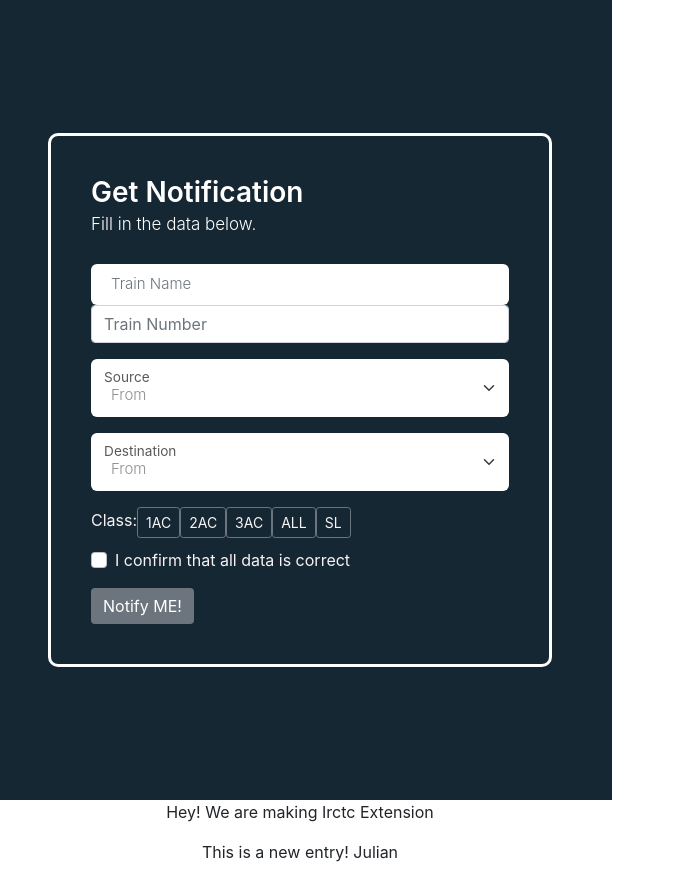
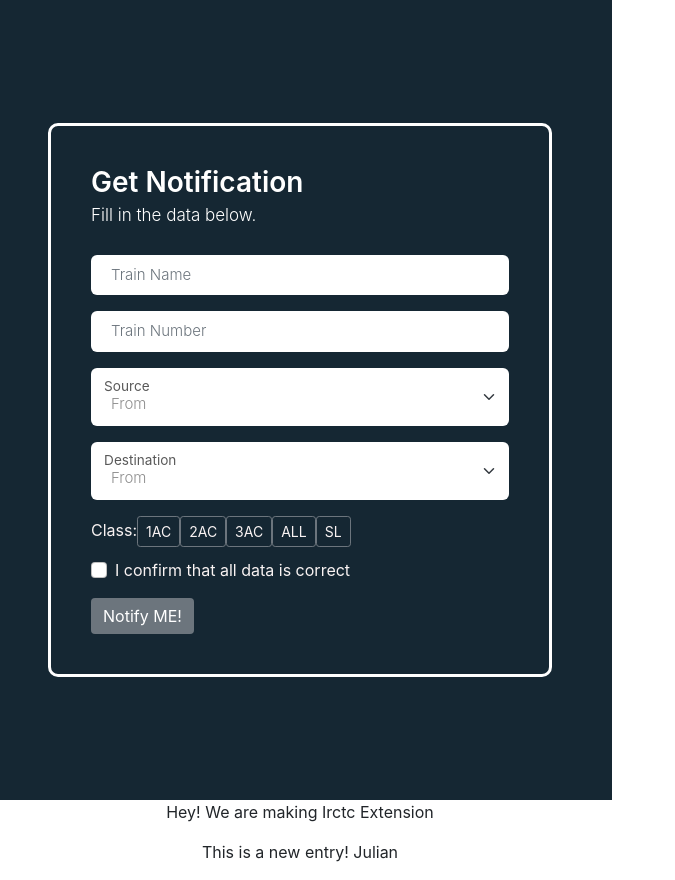
Before and after one commit to JulianToppo/IRCTCQuick, a React (Create React App) app: page / in a window 1280 px wide. Shown: the whole page, without its empty margins (0-675 px from the left). Built offline with nearby package versions, Linux system fonts and the light colour scheme.

Commit message:
Formatting form content in bootstrap to accumulate changes in form with an input tag with number type

```diff
--- a/src/components/UI/TrainDetails.js
+++ b/src/components/UI/TrainDetails.js
@@ -9,7 +9,7 @@ export default function TrainDetails(props) {
     }
 
     return (
-        <>
+
             <div className="col-md-12">
                 <input
                     className="form-control"  // used for styling
@@ -24,6 +24,6 @@ export default function TrainDetails(props) {
                     Train Name cannot be be blank!
                 </div> */}
             </div>
-        </>
+
     )
 }
--- a/src/components/UI/TrainForm.css
+++ b/src/components/UI/TrainForm.css
@@ -67,6 +67,7 @@
 .form-content input[type="text"],
 .form-content input[type="password"],
 .form-content input[type="email"],
+.form-content input[type="number"],
 .form-content select {
     width: 100%;
     padding: 9px 20px;
--- a/src/components/UI/TrainForm.js
+++ b/src/components/UI/TrainForm.js
@@ -3,9 +3,8 @@ import "./TrainForm.css";
 import TrainDetails from "./TrainDetails";
 
 export default function TrainForm() {
-
-  const [trainName, setTrainName] = useState("")
-  const [trainNumber, setTrainNumber] = useState()
+  const [trainName, setTrainName] = useState("");
+  const [trainNumber, setTrainNumber] = useState();
 
   //addition of trainname and trainnumber recommendation
 
@@ -18,12 +17,21 @@ export default function TrainForm() {
               <h3>Get Notification</h3>
               <p>Fill in the data below.</p>
               <form className="requires-validation" noValidate>
-                <TrainDetails type="text" inputsName={"trainName"} inputVal={trainName} setInputValue={setTrainName} placeholder={'Train Name'} />
-                <TrainDetails type="number" inputsName={"trainNumber"} inputVal={trainNumber} setInputValue={setTrainNumber} placeholder={'Train Number'}/>
+                <TrainDetails
+                  type="text"
+                  inputsName={"trainName"}
+                  inputVal={trainName}
+                  setInputValue={setTrainName}
+                  placeholder={"Train Name"}
+                />
 
-
-
-
+                <TrainDetails
+                  type="number"
+                  inputsName={"trainNumber"}
+                  inputVal={trainNumber}
+                  setInputValue={setTrainNumber}
+                  placeholder={"Train Number"}
+                />
 
                 <div className="col-md-12">
                   <div class="form-floating">
```
